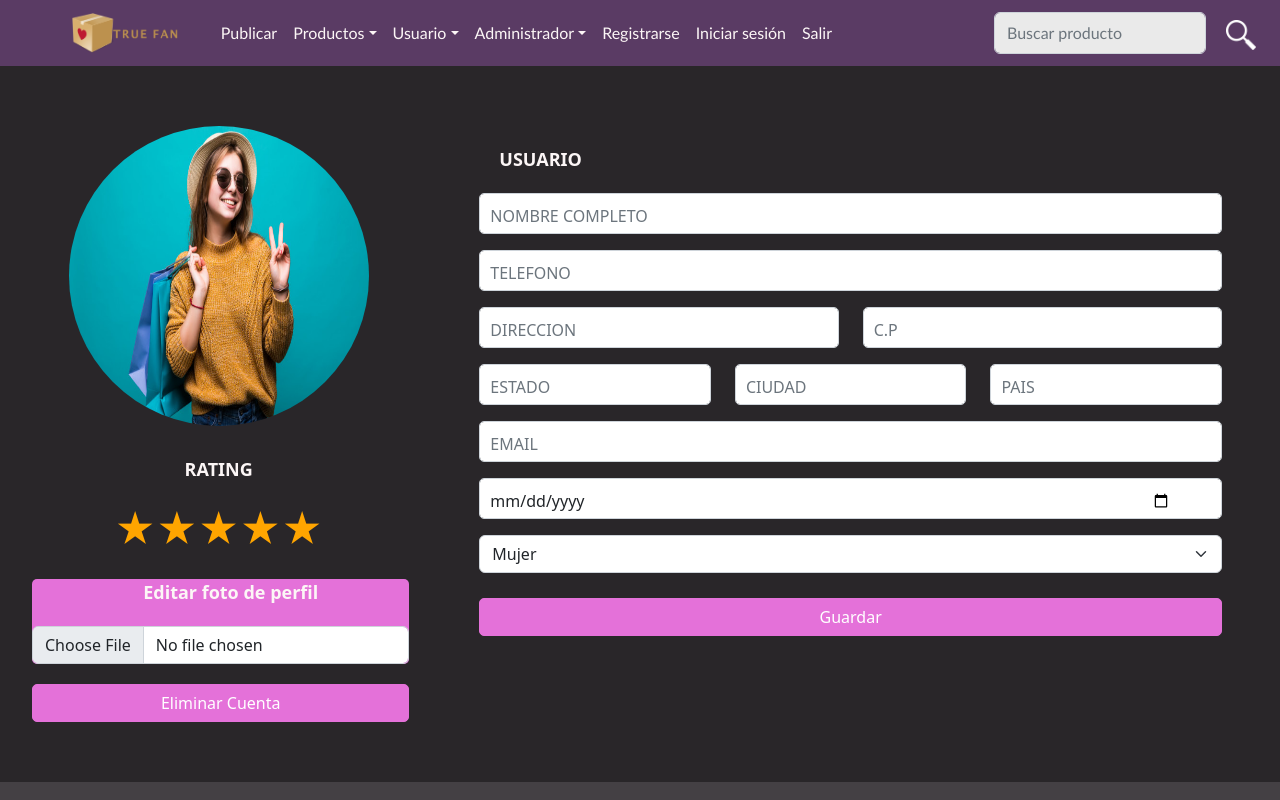
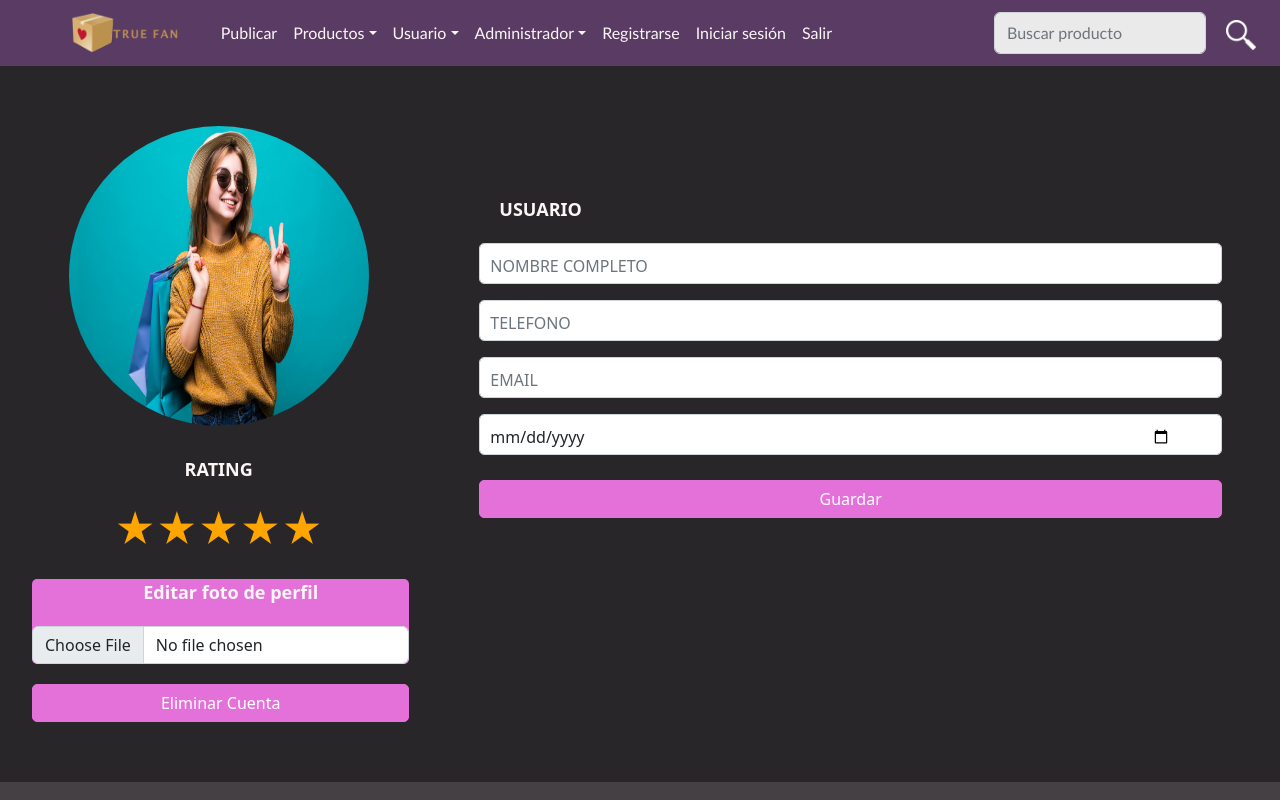
Before and after one commit to luisgalvotz/PrograWebII, a React (Create React App) app in the folder client/: page /Perfil in a window 1280 px wide. Shown: the top 800 px of the page. Built offline with nearby package versions, Linux system fonts and the light colour scheme; the HTML template or start-up script is replaced by a standard one.

Commit message:
02.Arreglos finales con Perfil

```diff
--- a/client/src/components/Perfil.js
+++ b/client/src/components/Perfil.js
@@ -56,35 +56,7 @@ export default class Perfil extends Component {
                     <Form.Group className="mb-3" controlId="formBasicUser">
                     <Form.Control className= "input-perfil" type="number" size="8" placeholder="TELEFONO" />
                     </Form.Group>
-                    <div className="juntar-perfil row">
-                        <div className="juntar-perfil col-sm-6">
-                            <Form.Group className="mb-3" controlId="formBasicUser">
-                            <Form.Control className= "input-perfil" type="text" placeholder="DIRECCION" />
-                            </Form.Group>
-                        </div>
-                        <div className="juntar-perfil col-sm-6">
-                            <Form.Group className="mb-3" controlId="formBasicUser">
-                            <Form.Control className= "input-perfil" type="number" size="5" placeholder="C.P" />
-                            </Form.Group>
-                        </div>
-                    </div>
-                    <div className="juntar-perfil row">
-                        <div className="juntar-perfil col-sm-4">
-                            <Form.Group className="mb-3" controlId="formBasicUser">
-                            <Form.Control className= "input-perfil" type="text" placeholder="ESTADO" />
-                            </Form.Group>
-                        </div>
-                        <div className="juntar-perfil col-sm-4">
-                            <Form.Group className="mb-3" controlId="formBasicUser">
-                            <Form.Control className= "input-perfil" type="text" placeholder="CIUDAD" />
-                            </Form.Group>
-                        </div>
-                        <div className="juntar-perfil col-sm-4">
-                            <Form.Group className="mb-3" controlId="formBasicUser">
-                            <Form.Control className= "input-perfil" type="text" placeholder="PAIS" />
-                            </Form.Group>
-                        </div>
-                    </div>
+
                     <Form.Group className="mb-3" controlId="formBasicUser">
                     <Form.Control className= "input-perfil" type="text" placeholder="EMAIL" />
                     </Form.Group>
@@ -92,12 +64,6 @@ export default class Perfil extends Component {
                     <Form.Group className="mb-3" controlId="formBasicUser">
                     <Form.Control className= "input-perfil" type="date" max="2004-12-31" min="1940-12-31"placeholder="CUMPLEAÑOS" />
                     </Form.Group>
-
-                    <Form.Select className= "sel-op" aria-label="Default select example" >
-                        <option value="1">Mujer</option>
-                        <option value="2">Hombre</option>
-                        <option value="2">Otro</option>
-                    </Form.Select>
                     <Link className="registro-login" to="/Perfil">
                     <Button className= "btn-perfil-editar " type="Submit">
                     Guardar
--- a/client/src/components/Styles/Perfil.css
+++ b/client/src/components/Styles/Perfil.css
@@ -38,7 +38,7 @@
 .sesion-perfil{
     max-width: 100%;
     padding:10px 50px 5px 50px;
-    margin: 20px 0px 50px 0px;
+    margin: 70px 0px 50px 0px;
     text-align: center;
     align-items: center;
 }
```
